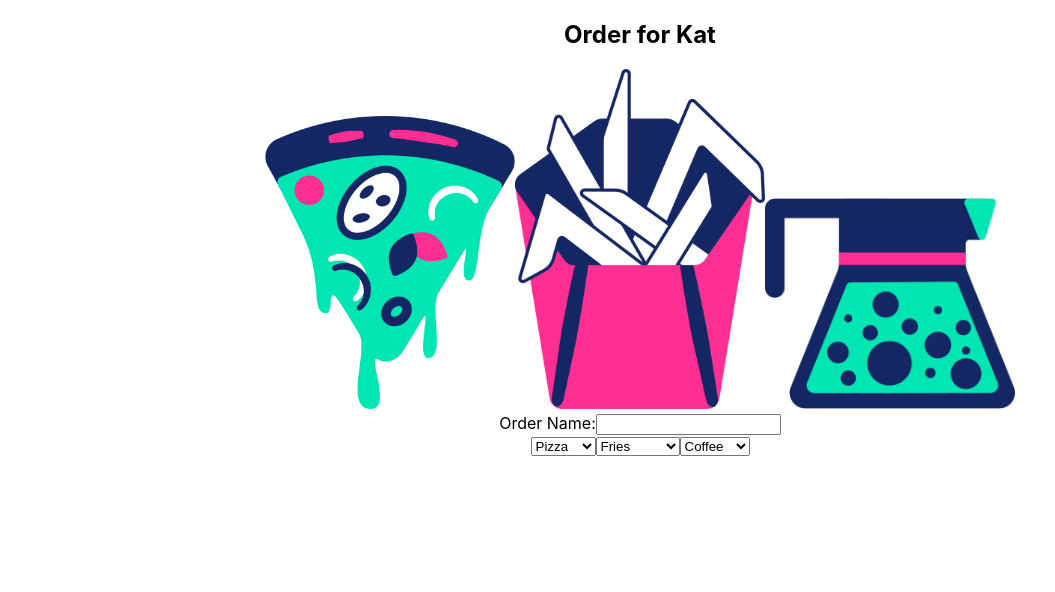
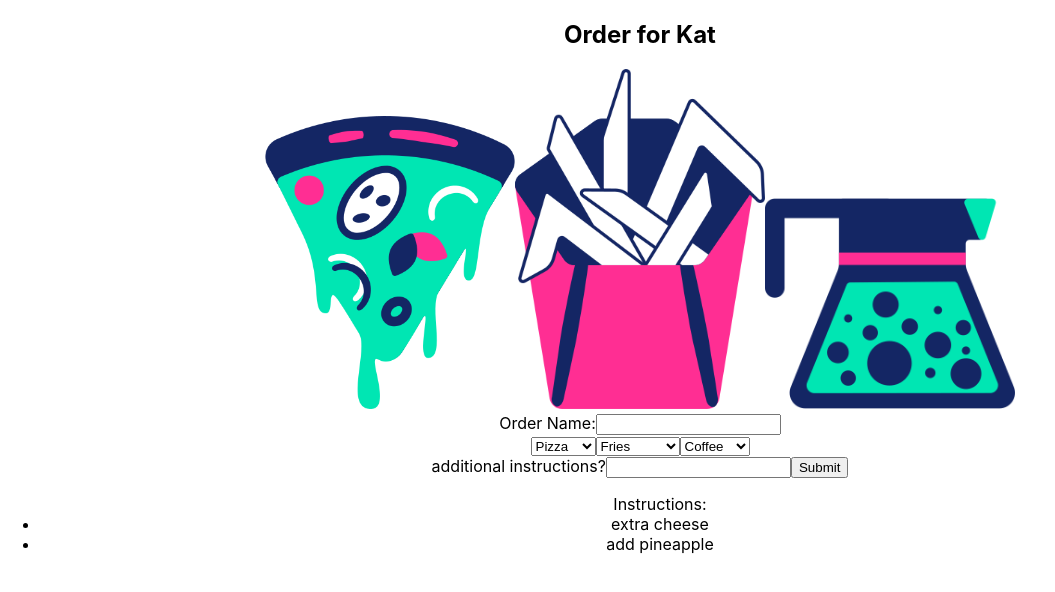
Before and after one commit to kathrynzaro/fast-food-order-from-scratch, a React (Create React App) app: page / in a window 1280 px wide. Shown: the top 592 px of the page, without its empty margins (0-1055 px from the left). Built offline with nearby package versions, Linux system fonts and the light colour scheme.

Commit message:
adding instruction form

```diff
--- a/src/App.js
+++ b/src/App.js
@@ -5,6 +5,8 @@ import FoodDropdown from './FoodDropdown';
 import SideItemDropdown from './SideItemDropdown';
 import DrinkDropdown from './DrinkDropdown';
 import OrderImages from './OrderImages';
+import InstructionsForm from './InstructionsForm';
+import InstructionsList from './InstructionsList';
 
 
 function App() {
@@ -13,6 +15,8 @@ function App() {
   const [sideId, setSideId] = useState(1);
   const [drinkId, setDrinkId] = useState(1);
   const [orderName, setOrderName] = useState('Kat');
+  const [instructions, setInstructions] = useState(['extra cheese', 'add pineapple']);
+
 
   return (
     <div className="App">
@@ -26,6 +30,8 @@ function App() {
         <FoodDropdown setFoodId={setFoodId} />
         <SideItemDropdown setSideId={setSideId} />
         <DrinkDropdown setDrinkId={setDrinkId} />
+        <InstructionsForm setInstructions={setInstructions} instructions={instructions} />
+        <InstructionsList instructions={instructions} />
       </div>
     </div>
   );
--- a/src/Instruction.js
+++ b/src/Instruction.js
@@ -0,0 +1,9 @@
+import React from 'react';
+
+export default function Instruction({ instruction }) {
+  return (
+    <div className='instruction'>
+      <li>{instruction}</li>
+    </div>
+  );
+}
--- a/src/InstructionsForm.js
+++ b/src/InstructionsForm.js
@@ -0,0 +1,19 @@
+import React, { useState } from 'react';
+
+export default function InstructionsForm({ setInstructions, instructions }) {
+  const [instructionInput, setInstructionInput] = useState('');
+
+  function handleSubmit(e) {
+    e.preventDefault();
+    setInstructions([...instructions, instructionInput]);
+    setInstructionInput('');
+  }
+
+  return (
+    <form onSubmit={handleSubmit}>
+      additional instructions?
+      <input value={instructionInput} onChange={e => setInstructionInput(e.target.value)} />
+      <button>Submit</button>
+    </form>
+  );
+}
--- a/src/InstructionsList.js
+++ b/src/InstructionsList.js
@@ -0,0 +1,14 @@
+import React from 'react';
+import Instruction from './Instruction';
+
+export default function InstructionsList({ instructions }) {
+  return (
+    <div>
+      <ul>Instructions:
+        {
+          instructions.map((instruction, i) => <Instruction instruction={instruction} key={instruction + i} />)
+        }
+      </ul>
+    </div>
+  );
+}
```
